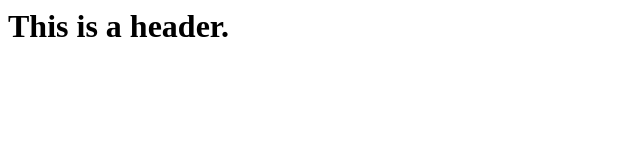
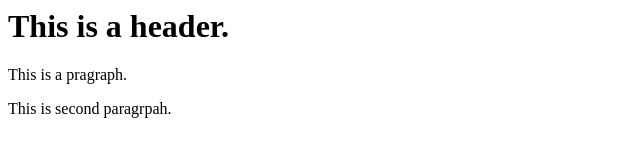
Before and after one commit to SangeetaKulkarni89/git_test, a plain HTML site: page index.html in a window 1280 px wide. Shown: the whole page, without its empty margins (0-640 px from the left). Drawn offline with Linux system fonts and the light colour scheme.

Commit message:
third commit

```diff
--- a/index.html
+++ b/index.html
@@ -3,5 +3,7 @@
 </head>
 <body>
 	<h1>This is   a header.</h1>
+	<p>This is  a pragraph.</p>
+	<p>This is second paragrpah.</p>
 </body>
 </html>
```
